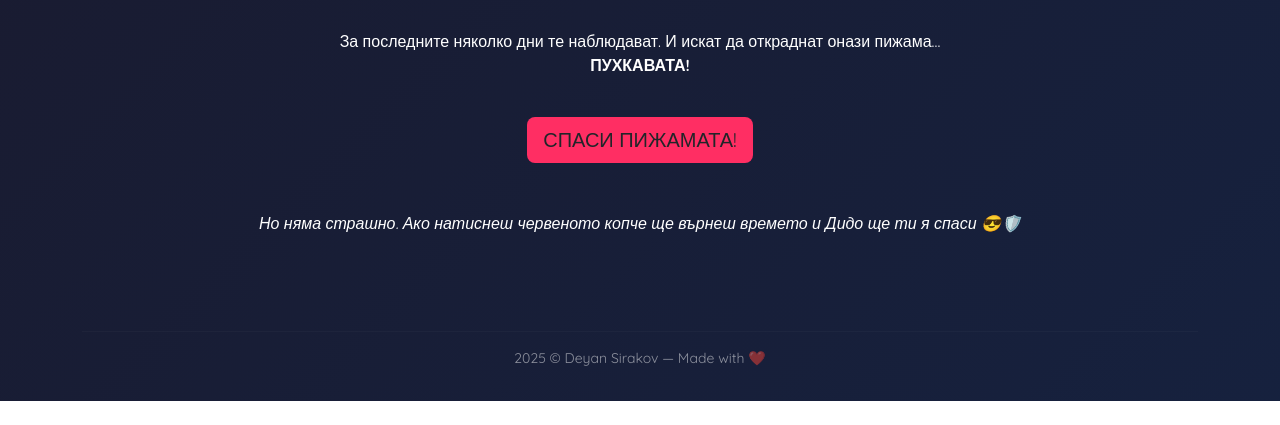
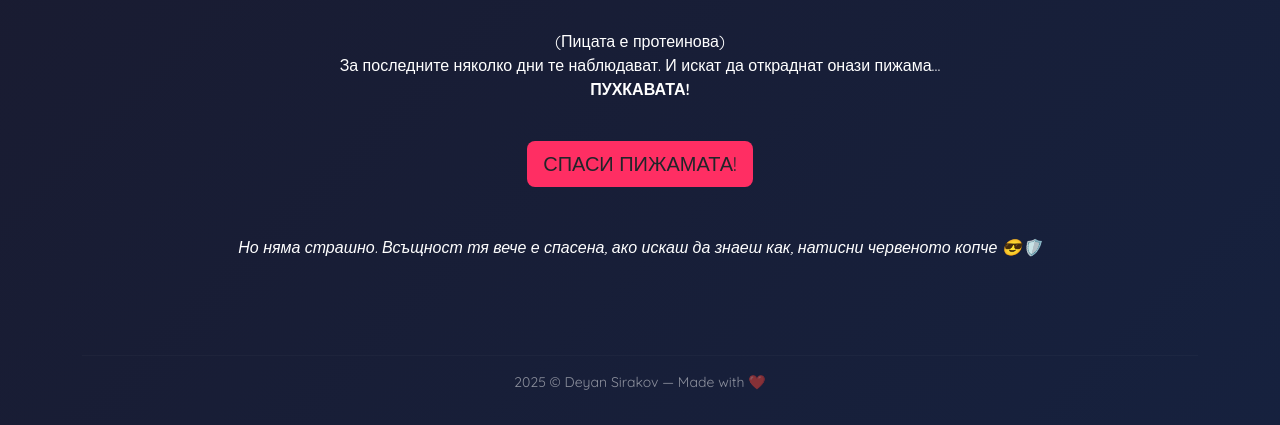
Before and after one commit to Deyan2306/discord-analytics, a plain HTML site: page index.html in a window 1280 px wide. Shown: the part 479-904 px from the top of the page. Before the commit the page ends 880 px from the top, so only its background shows below. Drawn offline with nearby package versions, Linux system fonts and the light colour scheme.

Commit message:
Update index.html

```diff
--- a/index.html
+++ b/index.html
@@ -82,9 +82,9 @@
     <p class="pajama">...да ти откраднат <strong>пижамата</strong>! 😱</p>
     <img src="https://cdn-icons-png.flaticon.com/512/2972/2972150.png" alt="Spaceship" class="spaceship img-fluid">
     <div class="beam"></div>
-    <p>За последните няколко дни те наблюдават. И искат да откраднат онази пижама... <br><strong>ПУХКАВАТА!</strong></p>
+    <p>(Пицата е протеинова)<br/>За последните няколко дни те наблюдават. И искат да откраднат онази пижама... <br><strong>ПУХКАВАТА!</strong></p>
     <a href="/news_page.html" class="btn btn-fight btn-lg mt-4">СПАСИ ПИЖАМАТА!</a>
-    <p class="mt-5"><em>Но няма страшно. Ако натиснеш червеното копче ще върнеш времето и Дидо ще ти я спаси 😎🛡️</em></p>
+    <p class="mt-5"><em>Но няма страшно. Всъщност тя вече е спасена, ако искаш да знаеш как, натисни червеното копче 😎🛡️</em></p>
   </div>
 </body>
 <footer class="mt-5 text-white-50 small" style="padding: 2rem 0; font-family: 'Quicksand', sans-serif;">
```
